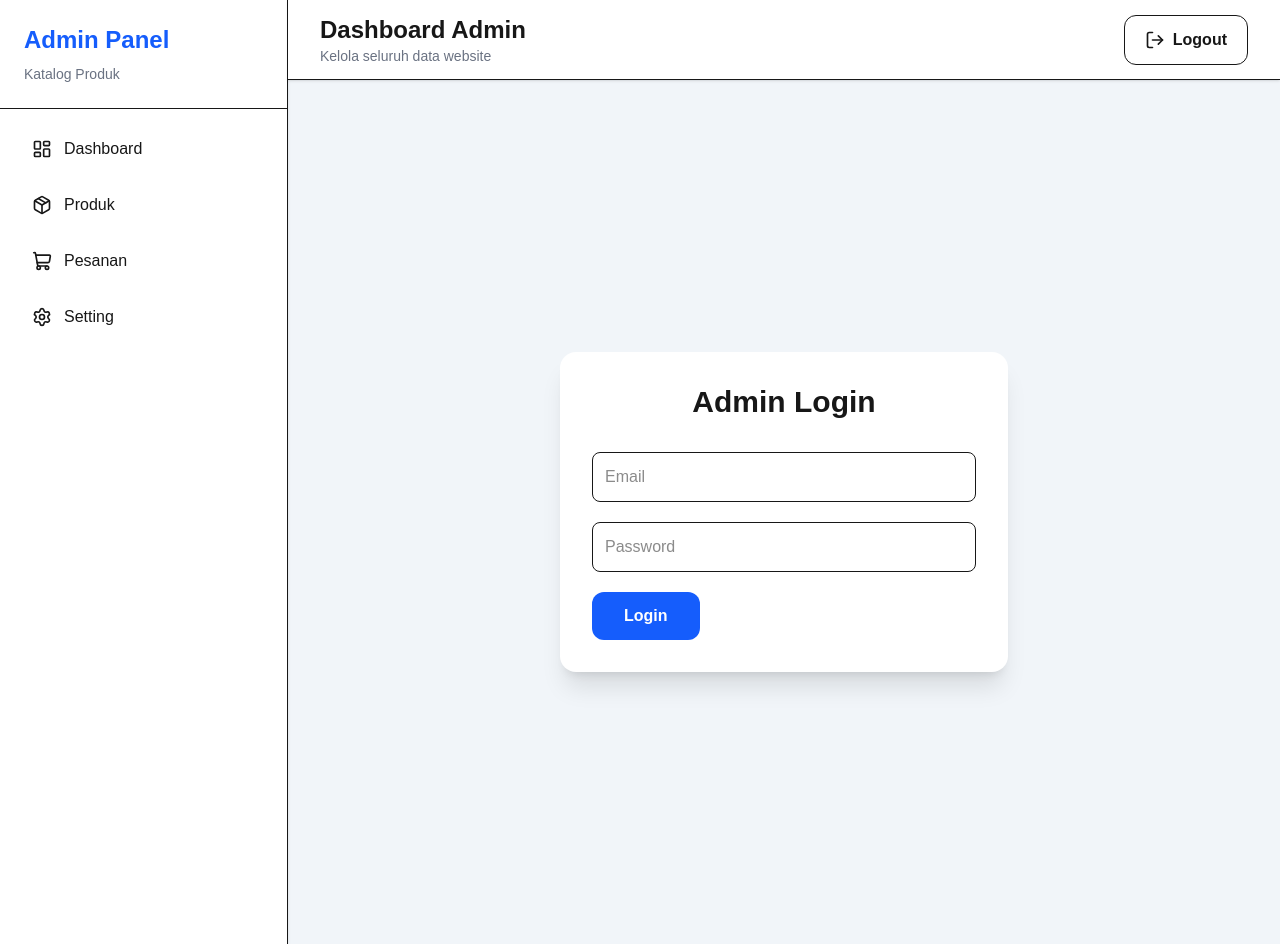
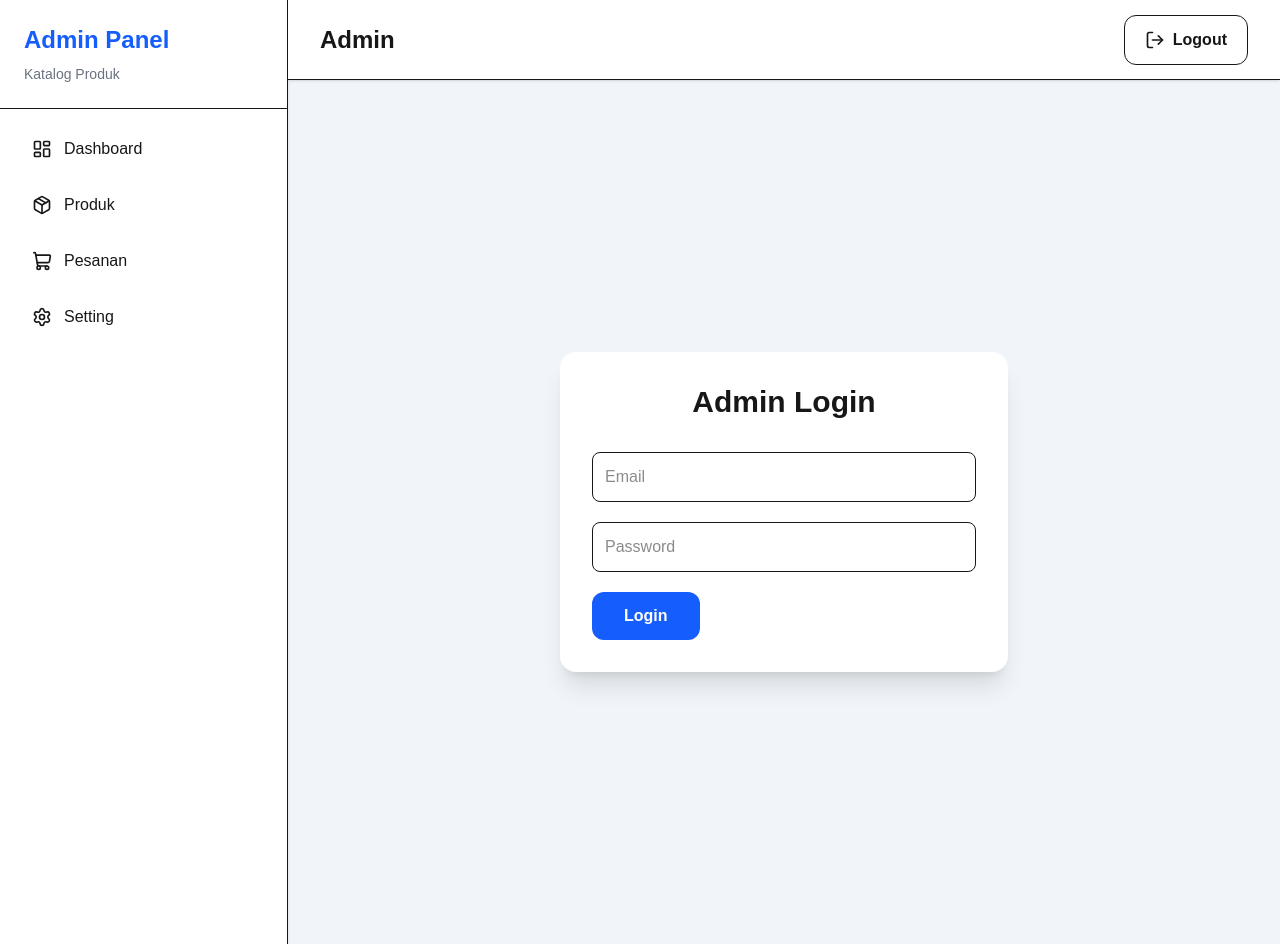
Before and after one commit to raflisofyannn-git/katalog-produk, a Next.js app: page /admin/login in a window 1280 px wide. Built offline with nearby package versions, Linux system fonts and the light colour scheme; no server answers; sample sign-in values are in the browser's storage.

Commit message:
Update project

```diff
--- a/app/admin/layout.tsx
+++ b/app/admin/layout.tsx
@@ -2,6 +2,11 @@
 
 import Link from "next/link";
 import { usePathname } from "next/navigation";
+import { signOut } from "firebase/auth";
+import { auth } from "@/lib/firebase";
+import { useRouter } from "next/navigation";
+import { toast } from "sonner";
+import AuthGuard from "@/components/AuthGuard";
 
 import {
   LayoutDashboard,
@@ -20,6 +25,7 @@ export default function AdminLayout({
 }: Props) {
 
   const pathname = usePathname();
+  const router = useRouter();
 
   const menus = [
     {
@@ -43,9 +49,71 @@ export default function AdminLayout({
       icon: Settings,
     },
   ];
+
+ const pageTitle = (() => {
+  if (pathname === "/admin")
+    return {
+      title: "Dashboard",
+      subtitle: "Ringkasan aktivitas website",
+    };
+
+  if (pathname === "/admin/products")
+    return {
+      title: "Manajemen Produk",
+      subtitle: "Tambah, ubah dan hapus produk",
+    };
+
+  if (pathname === "/admin/products/add")
+    return {
+      title: "Tambah Produk",
+      subtitle: "Tambahkan produk baru",
+    };
+
+  if (pathname.startsWith("/admin/products/"))
+    return {
+      title: "Edit Produk",
+      subtitle: "Perbarui informasi produk",
+    };
+
+  if (pathname === "/admin/orders")
+    return {
+      title: "Manajemen Pesanan",
+      subtitle: "Kelola seluruh pesanan customer",
+    };
+
+  if (pathname.startsWith("/admin/orders/"))
+    return {
+      title: "Detail Pesanan",
+      subtitle: "Informasi lengkap pesanan",
+    };
+
+  if (pathname === "/admin/settings")
+    return {
+      title: "Pengaturan Website",
+      subtitle: "Konfigurasi website",
+    };
+
+  return {
+    title: "Admin",
+    subtitle: "",
+  };
+})();
+
+async function handleLogout() {
+  try {
+    await signOut(auth);
+
+    router.replace("/admin/login");
+  } catch (error) {
+    console.error(error);
+    toast.error("Logout gagal.");
+  }
+}
     return (
 
-    <div className="flex min-h-screen bg-slate-100">
+<AuthGuard>
+
+<div className="flex min-h-screen bg-slate-100">
 
       {/* Sidebar */}
 
@@ -110,18 +178,19 @@ export default function AdminLayout({
           <div>
 
             <h2 className="text-2xl font-bold">
-              Dashboard Admin
+            {pageTitle.title}
             </h2>
 
             <p className="text-sm text-gray-500">
-              Kelola seluruh data website
+            {pageTitle.subtitle}
             </p>
 
           </div>
 
           <button
+            onClick={handleLogout}
             className="flex items-center gap-2 rounded-xl border px-5 py-3 font-semibold transition hover:bg-slate-100"
-          >
+            >
 
             <LogOut size={20} />
 
@@ -141,6 +210,8 @@ export default function AdminLayout({
 
     </div>
 
-  );
+</AuthGuard>
+
+);
 
 }
--- a/app/admin/products/page.tsx
+++ b/app/admin/products/page.tsx
@@ -3,6 +3,7 @@
 import Link from "next/link";
 import { useMemo, useState } from "react";
 import { Plus } from "lucide-react";
+import { toast } from "sonner";
 
 import { useProducts } from "@/hooks/useProducts";
 import { deleteProduct } from "@/services/productService";
@@ -29,11 +30,11 @@ export default function AdminProductsPage() {
 
     try {
       await deleteProduct(product.id);
-      alert("Produk berhasil dihapus.");
+      toast.success("Produk berhasil dihapus.");
       window.location.reload();
     } catch (err) {
       console.error(err);
-      alert("Gagal menghapus produk.");
+      toast.error("Gagal menghapus produk.");
     }
   }
 
--- /dev/null
+++ b/components/AuthGuard.tsx
@@ -0,0 +1,46 @@
+"use client";
+
+import { useEffect, useState } from "react";
+import { useRouter } from "next/navigation";
+
+import { onAuthStateChanged } from "firebase/auth";
+import { auth } from "@/lib/firebase";
+
+interface Props {
+  children: React.ReactNode;
+}
+
+export default function AuthGuard({
+  children,
+}: Props) {
+  const router = useRouter();
+
+  const [loading, setLoading] = useState(true);
+
+  useEffect(() => {
+    const unsubscribe = onAuthStateChanged(
+      auth,
+      (user) => {
+        if (!user) {
+          router.replace("/admin/login");
+        } else {
+          setLoading(false);
+        }
+      }
+    );
+
+    return () => unsubscribe();
+  }, [router]);
+
+  if (loading) {
+    return (
+      <main className="flex min-h-screen items-center justify-center">
+        <p className="text-lg font-semibold">
+          Memeriksa Login...
+        </p>
+      </main>
+    );
+  }
+
+  return <>{children}</>;
+}
```
